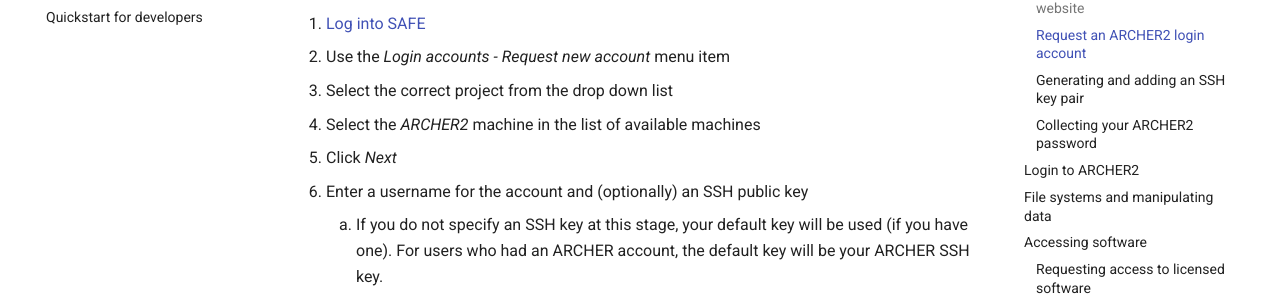
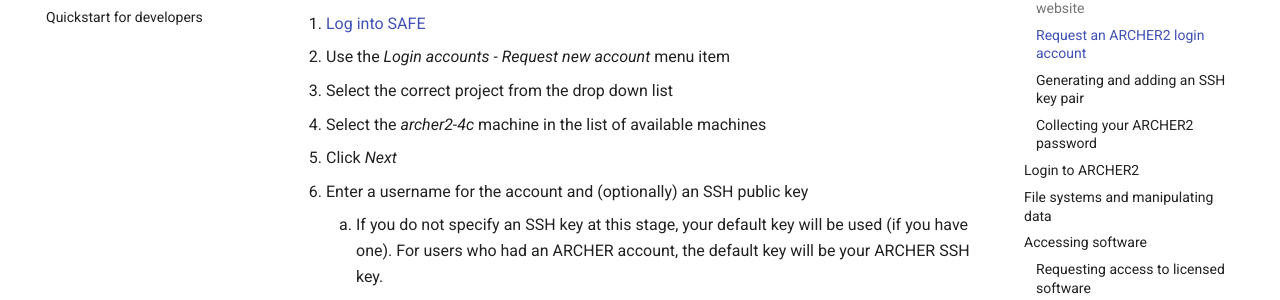
Before and after one commit to ARCHER2-HPC/archer2-docs, an MkDocs documentation site: the page built from docs/quick-start/quickstart-users.md, in a window 1280 px wide and 900 px high, scrolled down 921 px. Shown: the part 145-445 px from the top of the window. Built offline with MkDocs 1.6.1 and Material for MkDocs 9.7.7, drawn with Linux system fonts in a browser that asks for light colours; comment, search, counter and statistics services are not loaded.

```diff
--- a/docs/quick-start/quickstart-users.md
+++ b/docs/quick-start/quickstart-users.md
@@ -42,7 +42,7 @@ the Project Code:
 1.  [Log into SAFE](https://safe.epcc.ed.ac.uk)
 2.  Use the *Login accounts - Request new account* menu item
 3.  Select the correct project from the drop down list
-4.  Select the *ARCHER2* machine in the list of available machines
+4.  Select the *archer2-4c* machine in the list of available machines
 5.  Click *Next*
 6.  Enter a username for the account and (optionally) an SSH public
     key
```
